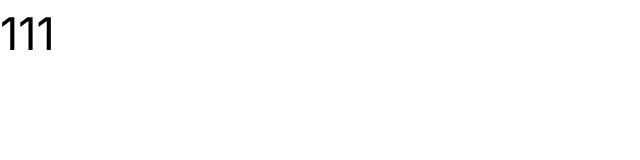
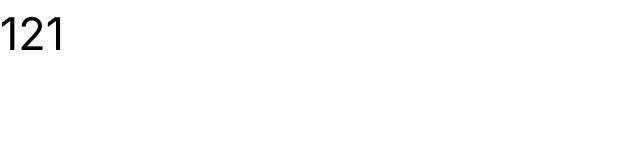
Before and after one commit to flyzeronew/my-ts, a Next.js app: page / in a window 1280 px wide. Shown: the top 160 px of the page, without its empty margins (0-640 px from the left). Built offline with nearby package versions, Linux system fonts and the light colour scheme.

Commit message:
測試資料型態

```diff
--- a/pages/index.tsx
+++ b/pages/index.tsx
@@ -2,7 +2,7 @@ import Image from "next/image";
 import { Inter } from "next/font/google";
 
 const inter = Inter({ subsets: ["latin"] });
-const aa : string =111;
+const aa : number =121;
 
 export default function Home() {
   return (
```
